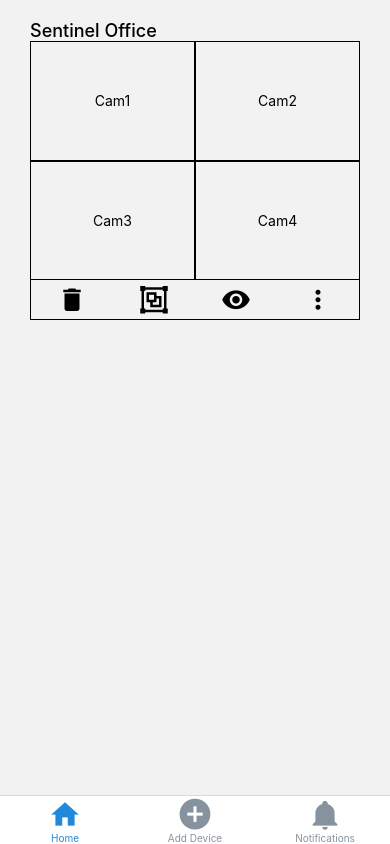
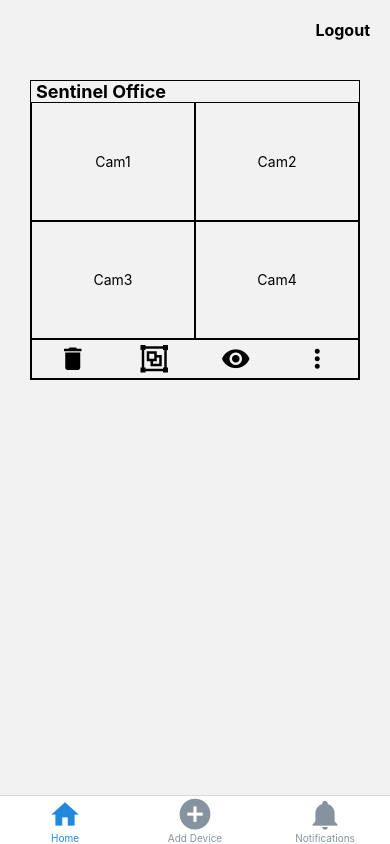
Before and after one commit to Sentinel-FYP/mobile-app, a React Native app: screen /TabNavigation in a window 390 px wide. Built offline with nearby package versions, Linux system fonts and the light colour scheme.

Commit message:
[Add] logout

```diff
--- a/src/hooks/useAuth.js
+++ b/src/hooks/useAuth.js
@@ -2,9 +2,11 @@ import { View, Text } from "react-native";
 import { useState } from "react";
 import axios from "axios";
 import { API_BASE_URL } from "../constants";
+import useStorage from "./useStorage";
 
 const useAuth = () => {
   const [loading, setLoading] = useState(false);
+  const { removeAuthToken, removeLocalUser } = useStorage();
 
   async function register(userData) {
     setLoading(true);
@@ -33,7 +35,19 @@ const useAuth = () => {
     }
   }
 
-  return { register, login };
+  async function logout() {
+    setLoading(true);
+    try {
+      await removeAuthToken();
+      await removeLocalUser();
+    } catch (error) {
+      throw error;
+    } finally {
+      setLoading(false);
+    }
+  }
+
+  return { register, login, logout };
 };
 
 export default useAuth;
--- a/src/hooks/useStorage.js
+++ b/src/hooks/useStorage.js
@@ -36,7 +36,33 @@ const useStorage = () => {
       return null;
     }
   }
-  return { getAuthToken, setAuthToken, getLocalUser, setLocalUser };
+
+  async function removeLocalUser() {
+    try {
+      await AsyncStorage.removeItem("user");
+      return true;
+    } catch (error) {
+      return false;
+    }
+  }
+
+  async function removeAuthToken() {
+    try {
+      await AsyncStorage.removeItem("authToken");
+      return true;
+    } catch (error) {
+      return false;
+    }
+  }
+
+  return {
+    getAuthToken,
+    setAuthToken,
+    getLocalUser,
+    setLocalUser,
+    removeAuthToken,
+    removeLocalUser,
+  };
 };
 
 export default useStorage;
--- a/src/screens/home/HomeScreen.jsx
+++ b/src/screens/home/HomeScreen.jsx
@@ -1,10 +1,18 @@
-import { View, Text, FlatList } from "react-native";
+import {
+  View,
+  Text,
+  FlatList,
+  TouchableOpacity,
+  StyleSheet,
+} from "react-native";
 import { useState } from "react";
 import { GlobalStyles } from "../../global/GlobalStyles";
 import Icon from "react-native-vector-icons/MaterialCommunityIcons";
 import { COLORS } from "../../constants";
+import useAuth from "../../hooks/useAuth";
 
-const HomeScreen = () => {
+const HomeScreen = ({ navigation }) => {
+  const { logout } = useAuth();
   const [devices, setDevices] = useState([
     {
       name: "Sentinel Office",
@@ -17,63 +25,43 @@ const HomeScreen = () => {
     },
   ]);
 
+  const handleLogoutPress = async () => {
+    try {
+      await logout();
+      navigation.navigate("AuthStack");
+    } catch (error) {
+      console.error("Error while logging out: ", error);
+    }
+  };
+
   const renderItem = ({ item, index }) => {
     return (
-      <View
-        style={{
-          width: "100%",
-          paddingHorizontal: 30,
-          marginTop: 20,
-        }}
-      >
-        <View style={{ width: "100%", height: 300 }}>
-          <Text style={{ fontSize: 18, fontWeight: 500 }}>{item.name}</Text>
-          <View style={{ width: "100%", flex: 1 }}>
-            <View
-              style={{
-                flex: 1,
-                width: "100%",
-                flexDirection: "row",
-                flexWrap: "wrap",
-
-                alignItems: "center",
-                justifyContent: "center",
-              }}
-            >
+      <View style={styles.deviceContainer}>
+        <View style={styles.deviceNameConatiner}>
+          <Text style={styles.deviceName}>{item.name}</Text>
+          <View style={styles.camerasContainer}>
+            <View style={styles.camerasWrapper}>
               {item.cameras.map((camera, index) => {
                 return (
-                  <View
-                    key={camera.name}
-                    style={{
-                      width: "50%",
-                      height: "50%",
-                      borderColor: "black",
-                      borderWidth: 1,
-                      justifyContent: "center",
-                      alignItems: "center",
-                    }}
-                  >
+                  <TouchableOpacity key={camera.name} style={styles.camera}>
                     <Text>{camera.name}</Text>
-                  </View>
+                  </TouchableOpacity>
                 );
               })}
             </View>
-            <View
-              style={{
-                width: "100%",
-                height: 40,
-                borderWidth: 1,
-                borderColor: "black",
-                borderTopWidth: 0,
-                flexDirection: "row",
-                justifyContent: "space-around",
-                alignItems: "center",
-              }}
-            >
-              <Icon name="delete" color={COLORS.black} size={30} />
-              <Icon name="group" color={COLORS.black} size={30} />
-              <Icon name="eye" color={COLORS.black} size={30} />
-              <Icon name="dots-vertical" color={COLORS.black} size={30} />
+            <View style={styles.deviceActionsContainer}>
+              <TouchableOpacity>
+                <Icon name="delete" color={COLORS.black} size={30} />
+              </TouchableOpacity>
+              <TouchableOpacity>
+                <Icon name="group" color={COLORS.black} size={30} />
+              </TouchableOpacity>
+              <TouchableOpacity>
+                <Icon name="eye" color={COLORS.black} size={30} />
+              </TouchableOpacity>
+              <TouchableOpacity>
+                <Icon name="dots-vertical" color={COLORS.black} size={30} />
+              </TouchableOpacity>
             </View>
           </View>
         </View>
@@ -83,6 +71,9 @@ const HomeScreen = () => {
 
   return (
     <View style={GlobalStyles.container}>
+      <Text style={styles.logoutBtn} onPress={handleLogoutPress}>
+        Logout
+      </Text>
       <FlatList
         style={{ flex: 1, width: "100%" }}
         data={devices}
@@ -93,3 +84,57 @@ const HomeScreen = () => {
 };
 
 export default HomeScreen;
+
+const styles = StyleSheet.create({
+  logoutBtn: {
+    alignSelf: "flex-end",
+    margin: 20,
+    fontWeight: "bold",
+    fontSize: 16,
+  },
+  deviceActionsContainer: {
+    width: "100%",
+    height: 40,
+    borderWidth: 1,
+    borderColor: "black",
+    flexDirection: "row",
+    justifyContent: "space-around",
+    alignItems: "center",
+  },
+  camera: {
+    width: "50%",
+    height: "50%",
+    borderColor: "black",
+    borderWidth: 1,
+    justifyContent: "center",
+    alignItems: "center",
+  },
+  camerasWrapper: {
+    flex: 1,
+    width: "100%",
+    flexDirection: "row",
+    flexWrap: "wrap",
+    alignItems: "center",
+    justifyContent: "center",
+  },
+  camerasContainer: {
+    width: "100%",
+    flex: 1,
+  },
+  deviceName: {
+    fontSize: 18,
+    fontWeight: "bold",
+    marginLeft: 5,
+  },
+  deviceNameConatiner: {
+    width: "100%",
+    height: 300,
+    borderWidth: 1,
+    borderColor: COLORS.black,
+  },
+  deviceContainer: {
+    width: "100%",
+    paddingHorizontal: 30,
+    marginTop: 20,
+  },
+});
```
